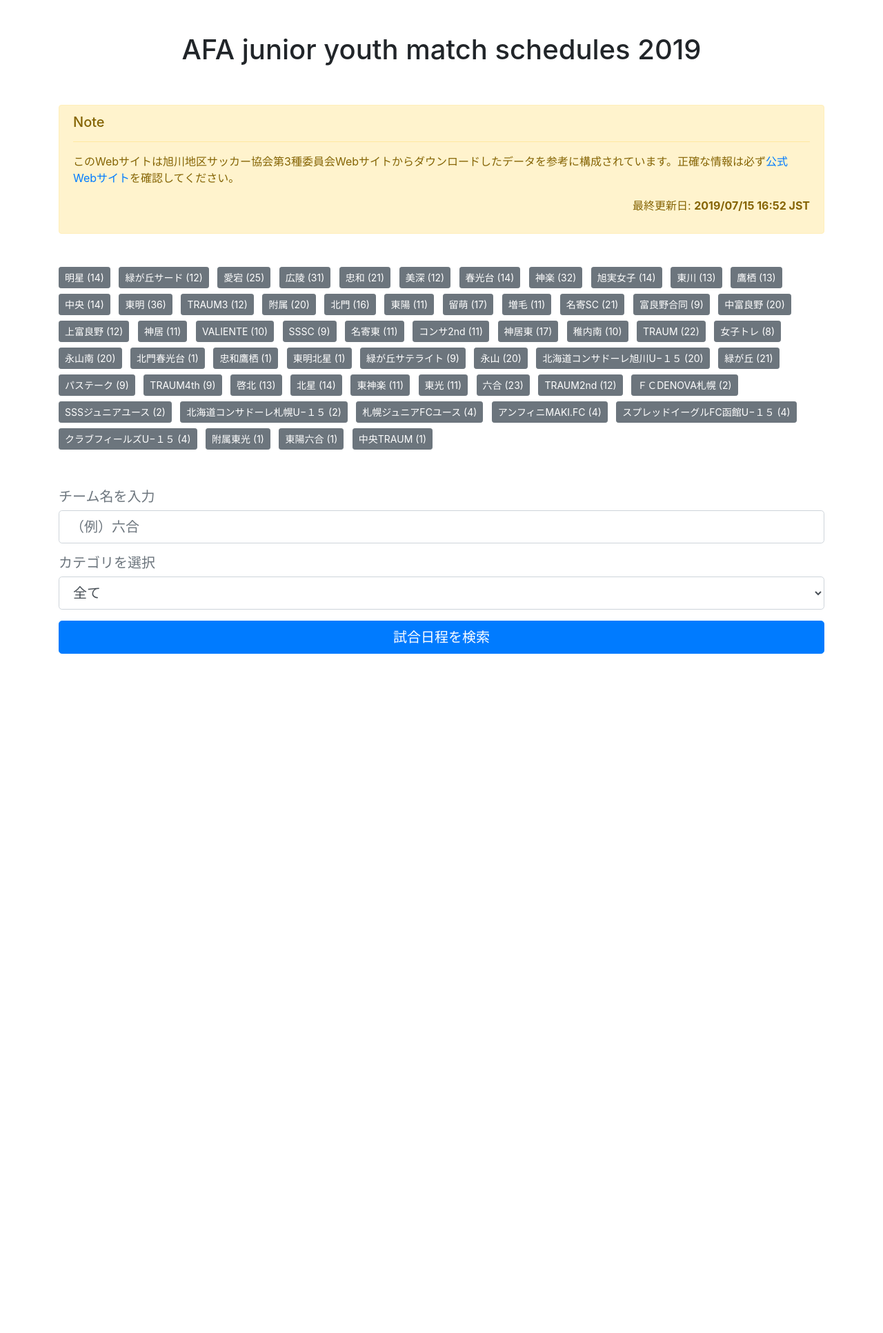
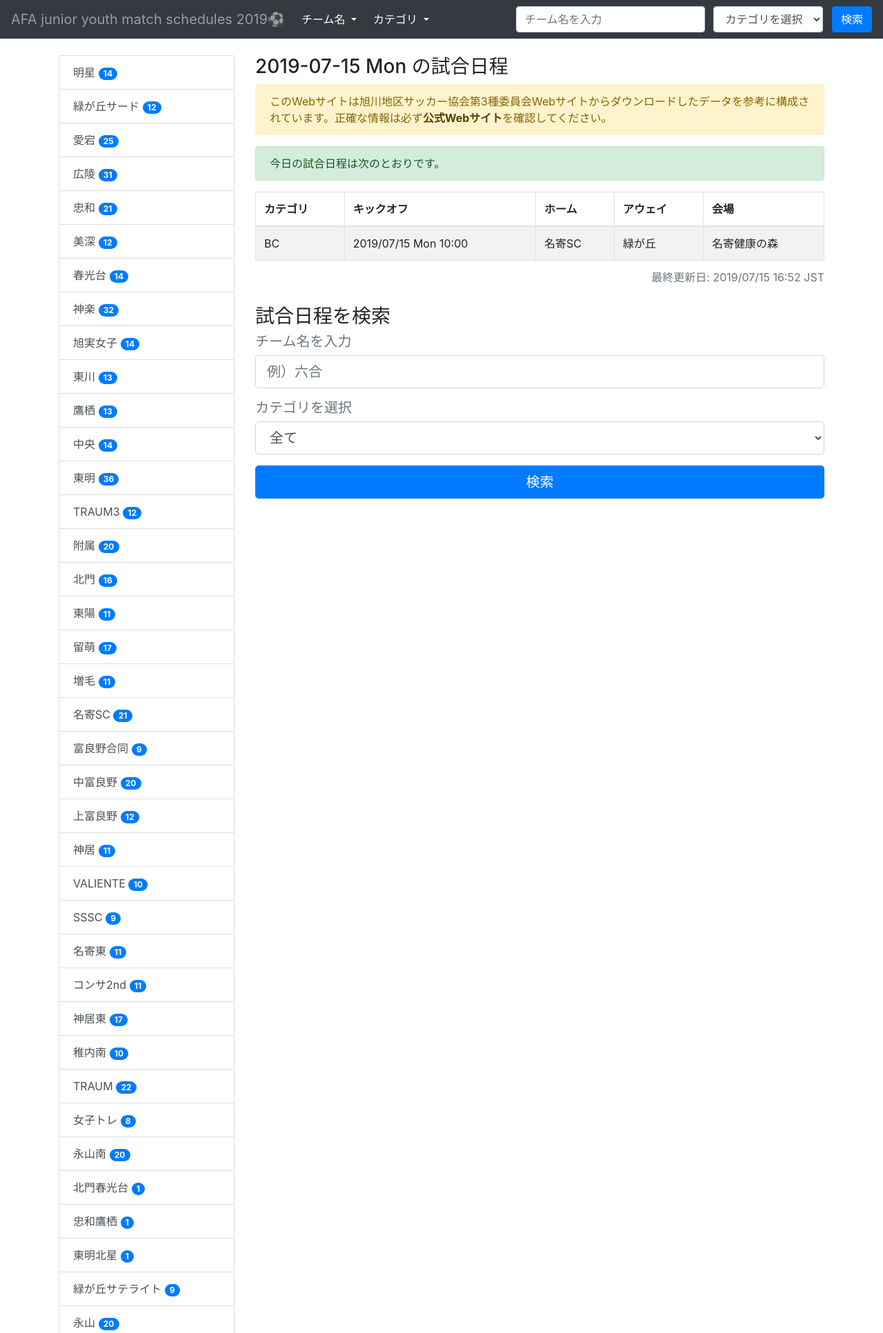
Before and after one commit to takedah/afajycal, a Flask app: page / in a window 1280 px wide. Shown: the top 1933 px of the page at 69% size. Before the commit the page ends 948 px from the top, so only its background shows below. Run offline with Flask 2, Linux system fonts and the light colour scheme; data comes from the database, SQL or seed files in the repository; both versions use the stored data as it was after the commit; some libraries are stand-ins or nearby versions.

Commit message:
試合日で検索できるよう修正。

```diff
--- a/afajycal/models.py
+++ b/afajycal/models.py
@@ -14,6 +14,8 @@ class MatchSchedule:
         試合カテゴリ。
     match_number : str
         試合カテゴリごとの連番。
+    match_date : date
+        試合日。
     kickoff_time : datetime
         試合開始日時。
     home_team : str
@@ -29,6 +31,7 @@ class MatchSchedule:
         self.number = kwargs['number']
         self.category = kwargs['category']
         self.match_number = kwargs['match_number']
+        self.match_date = kwargs['match_date']
         self.kickoff_time = self.get_datetime(kwargs['kickoff_time'])
         self.home_team = kwargs['home_team']
         self.away_team = kwargs['away_team']
--- a/afajycal/scraper.py
+++ b/afajycal/scraper.py
@@ -1,5 +1,5 @@
 import re
-from datetime import datetime, timedelta, timezone
+from datetime import date, datetime, timedelta, timezone
 import requests
 from requests import Timeout, HTTPError
 from bs4 import BeautifulSoup
@@ -226,6 +226,7 @@ class Scraper:
                 'number': int(item[0]),
                 'category': item[1],
                 'match_number': item[3],
+                'match_date': date(year, month, day),
                 'kickoff_time': datetime(
                     year, month, day, time[0], time[1], tzinfo=self.JST),
                 'home_team': item[10].replace('\u3000', ''),
--- a/afajycal/templates/index.html
+++ b/afajycal/templates/index.html
@@ -1,27 +1,56 @@
 {% extends 'layout.html' %}
 {% block content %}
-<header>
-  <div class="container">
-    <h1 class="h1 text-center py-5">{{ title }} {{this_year }}</h1>
+<main>
+  <div class="container mb-5">
+    <div class="row">
+      <div class="col-md-3">
+        <div class="list-group">
+          {% for row in team_names_and_match_number %}
+          <a class="list-group-item list-group-item-action" href="./find?team_name={{ row[0] }}&category=">
+            {{ row[1] }} <span class="badge badge-primary badge-pill">{{ row[2] }}</span>
+          </a>
+          {% endfor %}
         </div>
-</header>
-<main>
-  <div class="container">
-    <div class="alert alert-warning mb-5">
-      <h2 class="h5 alert-heading">Note</h2>
-      <hr>
-      <p>このWebサイトは旭川地区サッカー協会第3種委員会Webサイトからダウンロードしたデータを参考に構成されています。正確な情報は必ず<a href="http://afa11.com/asahijy/" title="旭川地区サッカー協会第3種事業委員会">公式Webサイト</a>を確認してください。</p>
-      <p class="text-right">最終更新日: <strong>{{ last_update }}</strong></p>
       </div>
-    <ul class="list-inline mb-5">
-      {% for row in team_names_and_match_number %}
-      <li class="list-inline-item mr-2 mb-2"><a class="btn btn-sm btn-secondary" href="./find?team_name={{ row[0] }}&category=">{{ row[1] }} ({{ row[2] }})</a></li>
+      <div class="col-md-9">
+        <section>
+          <h1 class="h3">{{ date_now }} の試合日程</h1>
+          <p class="alert alert-warning">このWebサイトは旭川地区サッカー協会第3種委員会Webサイトからダウンロードしたデータを参考に構成されています。正確な情報は必ず<a class="alert-link" href="http://afa11.com/asahijy/" title="旭川地区サッカー協会第3種事業委員会">公式Webサイト</a>を確認してください。</p>
+          {% if 0 < results_number %}
+          <p class="alert alert-success">今日の試合日程は次のとおりです。</p>
+          <table class="table table-striped table-bordered table-hover">
+            <caption class="text-right">最終更新日: {{ last_update }}</caption>
+            <thead>
+              <tr>
+                <th>カテゴリ</th>
+                <th>キックオフ</th>
+                <th>ホーム</th>
+                <th>アウェイ</th>
+                <th>会場</th>
+              </tr>
+            </thead>
+            <tbody>
+              {% for row in schedule %}
+              <tr>
+                <td>{{ row.category }}</td>
+                <td>{{ row.kickoff() }}</td>
+                <td>{{ row.home_team }}</td>
+                <td>{{ row.away_team }}</td>
+                <td>{{ row.studium }}</td>
+              </tr>
               {% endfor %}
-    </ul>
+            </tbody>
+          </table>
+          {% else %}
+          <p class="alert alert-danger">今日の試合日程はありません。</p>
+          {% endif %}
+        </section>
+        <section>
+          <h2 class="h3">試合日程を検索</h2>
           <form class="form mb-5" action="./find" method="GET">
             <div class="form-group">
               <label class="h5 text-secondary" for="team_name">チーム名を入力</label>
-        <input class="form-control form-control-lg" type="text" name="team_name" value="" placeholder="（例）六合">
+              <input class="form-control form-control-lg" type="text" name="team_name" value="" placeholder="例）六合">
             </div>
             <div class="form-group">
               <label class="h5 text-secondary" for="category">カテゴリを選択</label>
@@ -32,9 +61,12 @@
               </select>
             </div>
             <div class="form-group">
-        <button type="submit" class="btn btn-lg btn-primary btn-block">試合日程を検索</button>
+              <button type="submit" class="btn btn-lg btn-primary btn-block">検索</button>
             </div>
           </form>
+        </section>
+      </div>
+    </div>
   </div>
 </main>
 {% endblock %}
--- a/afajycal/templates/layout.html
+++ b/afajycal/templates/layout.html
@@ -7,9 +7,61 @@
     <title>{{ title }}</title>
   </head>
   <body>
+    <header>
+      <nav class="navbar navbar-expand-md navbar-dark bg-dark mb-4">
+        <div class="navbar-nav">
+          <a class="navbar-brand text-white-50" href="/" title="Back to home">AFA junior youth match schedules {{ this_year }}⚽</a>
+        </div>
+        <div class="navbar-nav mr-2">
+          <div class="dropdown show">
+            <a class="nav-link dropdown-toggle" href="#" role="button" id="dropdownMenuLink" data-toggle="dropdown" aria-haspopup="true" aria-expanded="false">
+              チーム名
+            </a>
+
+            <div class="dropdown-menu" aria-labelledby="dropdownMenuLink">
+              {% for row in team_names_and_match_number %}
+              <a class="dropdown-item" href="./find?team_name={{ row[0] }}&category=">{{ row[1] }} ({{ row[2]}})</a>
+              {% endfor %}
+            </div>
+          </div>
+        </div>
+        <div class="navbar-nav mr-auto">
+          <div class="dropdown show">
+            <a class="nav-link dropdown-toggle" href="#" role="button" id="dropdownMenuLink" data-toggle="dropdown" aria-haspopup="true" aria-expanded="false">
+              カテゴリ
+            </a>
+
+            <div class="dropdown-menu" aria-labelledby="dropdownMenuLink">
+              {% for row in categories %}
+              <a class="dropdown-item" href="./find?team_name=&category={{ row[0] }}">{{ row[1] }}</a>
+              {% endfor %}
+            </div>
+          </div>
+        </div>
+        <div class="navbar-nav">
+          <form class="form-inline" action="./find" method="GET">
+            <div>
+              <input class="form-control mr-sm-2" type="text" name="team_name" value="" placeholder="チーム名を入力">
+              <select class="form-control mr-sm-2" name="category">
+                <option selected>カテゴリを選択</option>
+                {% for row in categories %}
+                <option value="{{ row[1] }}">{{ row[1] }}</option>
+                {% endfor %}
+              </select>
+              <button type="submit" class="btn btn-primary my-2 my-sm-0">検索</button>
+            </div>
+          </form>
+        </div>
+      </nav>
+    </header>
     {% block content %}
     <!-- contents -->
     {% endblock %}
+    <footer class="footer mt-auto">
+      <div class="container">
+        <p>このWebサイトは旭川地区サッカー協会第3種委員会Webサイトからダウンロードしたデータを参考に構成されています。正確な情報は必ず<a href="http://afa11.com/asahijy/" title="旭川地区サッカー協会第3種事業委員会">公式Webサイト</a>を確認してください。</p>
+      </div>
+    </footer>
     <script src="https://code.jquery.com/jquery-3.3.1.slim.min.js" integrity="sha384-q8i/X+965DzO0rT7abK41JStQIAqVgRVzpbzo5smXKp4YfRvH+8abtTE1Pi6jizo" crossorigin="anonymous"></script>
     <script src="https://cdnjs.cloudflare.com/ajax/libs/popper.js/1.14.7/umd/popper.min.js" integrity="sha384-UO2eT0CpHqdSJQ6hJty5KVphtPhzWj9WO1clHTMGa3JDZwrnQq4sF86dIHNDz0W1" crossorigin="anonymous"></script>
     <script src="https://stackpath.bootstrapcdn.com/bootstrap/4.3.1/js/bootstrap.min.js" integrity="sha384-JjSmVgyd0p3pXB1rRibZUAYoIIy6OrQ6VrjIEaFf/nJGzIxFDsf4x0xIM+B07jRM" crossorigin="anonymous"></script>
--- a/afajycal/view.py
+++ b/afajycal/view.py
@@ -51,12 +51,19 @@ def add_security_headers(response):
 
 @web.route('/')
 def index():
+    JST = timezone(timedelta(hours=+9), 'JST')
+    date_now = datetime.now(JST).date()
+    res = MatchScheduleAction.day_match(date_now)
+    schedule = res[0]
+    results_number = res[1]
     last_update = MatchScheduleAction.get_last_update()
     title = 'AFA junior youth match schedules'
     return render_template(
         'index.html', title=title, this_year=this_year,
         team_names_and_match_number=team_names_and_match_number(),
-        categories=categories(), last_update=last_update)
+        categories=categories(), date_now=date_now.strftime('%Y-%m-%d %a'),
+        schedule=schedule, results_number=results_number,
+        last_update=last_update)
 
 
 @web.route('/find')
--- a/db/schema.sql
+++ b/db/schema.sql
@@ -4,6 +4,7 @@ CREATE TABLE match_schedules(
   number BIGINT UNIQUE NOT NULL,
   category VARCHAR(16),
   match_number VARCHAR(16),
+  match_date DATE,
   kickoff_time DATETIME,
   home_team VARCHAR(32),
   away_team VARCHAR(32),
```
Also changed, not shown: afajycal/action.py (+55 -4 lines), afajycal/templates/find.html (+29 -65 lines), tests/test_action.py (+21 -5 lines), tests/test_models.py (+1 -0 lines), tests/test_scraper.py (+3 -1 lines), afajycal/afajycal.db, tests/afajycal_test.db. Lines whose indentation alone changed are shown as unchanged.
